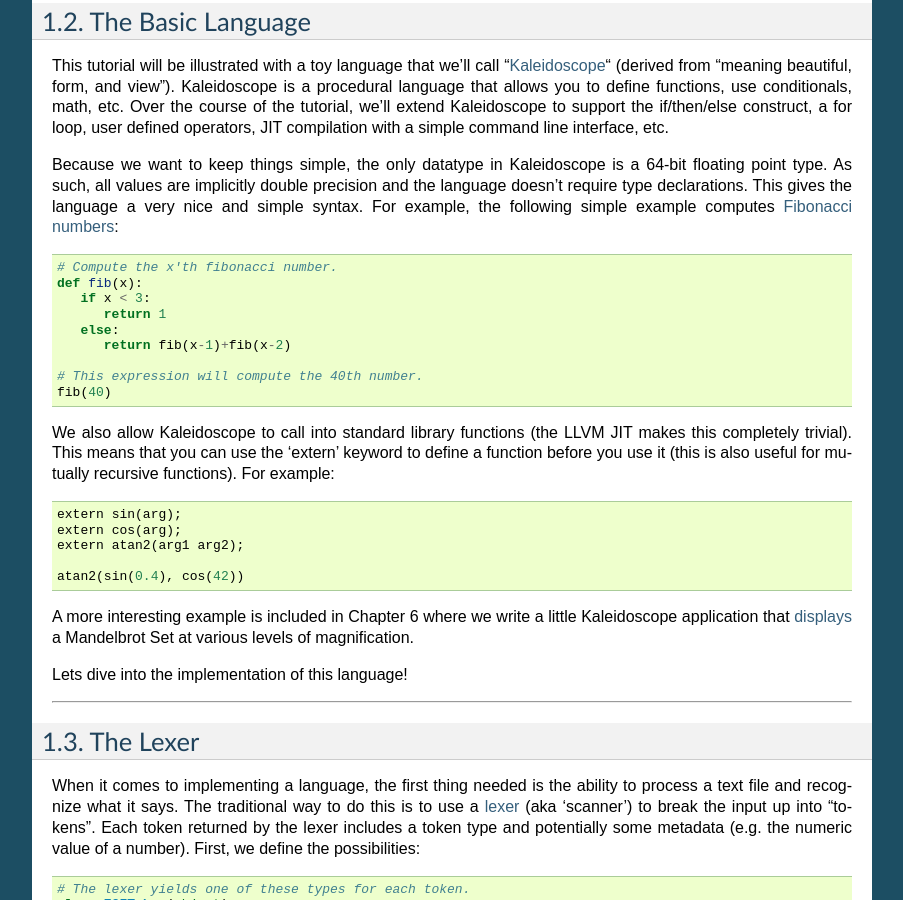
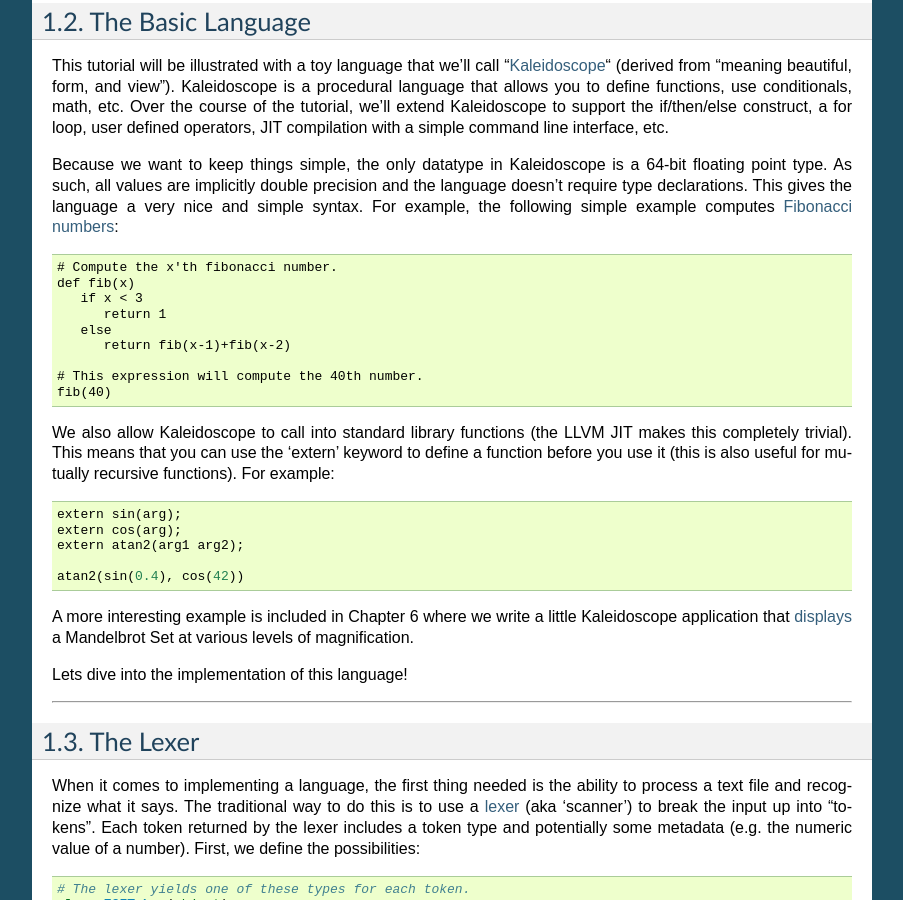
Before and after one commit to llvmpy/llvmpy, a Sphinx documentation site: the page built from docs/source/doc/kaleidoscope/PythonLangImpl1.rst, in a window 1280 px wide and 900 px high, scrolled down 1216 px. Shown: the whole window, without its empty margins (198-1101 px from the left). Built offline with Sphinx 7.4.7, drawn with Linux system fonts in a browser that asks for light colours; some of the changed lines change nothing that is shown.

Commit message:
Mark a block of code as text, and remove the python-isms.
The kaleidoscope language being implemented looks similar to Python, but
is not the same.

```diff
--- a/docs/source/doc/kaleidoscope/PythonLangImpl1.rst
+++ b/docs/source/doc/kaleidoscope/PythonLangImpl1.rst
@@ -115,13 +115,13 @@ following simple example computes `Fibonacci
 numbers <http://en.wikipedia.org/wiki/Fibonacci_number>`_:
 
 
-.. code-block:: python
+.. code-block:: text
 
    # Compute the x'th fibonacci number.
-   def fib(x):
-      if x < 3:
+   def fib(x)
+      if x < 3
          return 1
-      else:
+      else
          return fib(x-1)+fib(x-2)
 
    # This expression will compute the 40th number.
```
